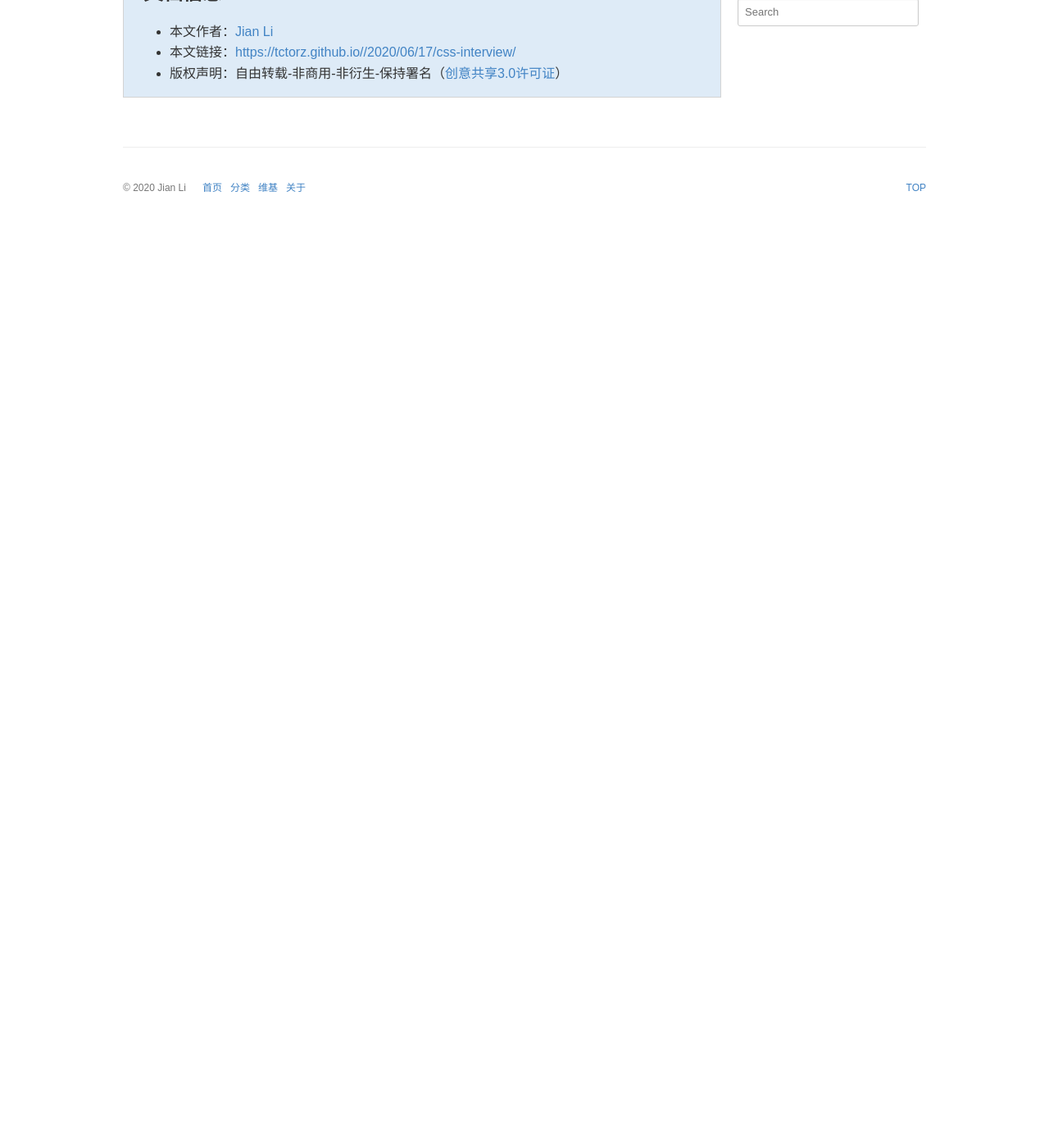
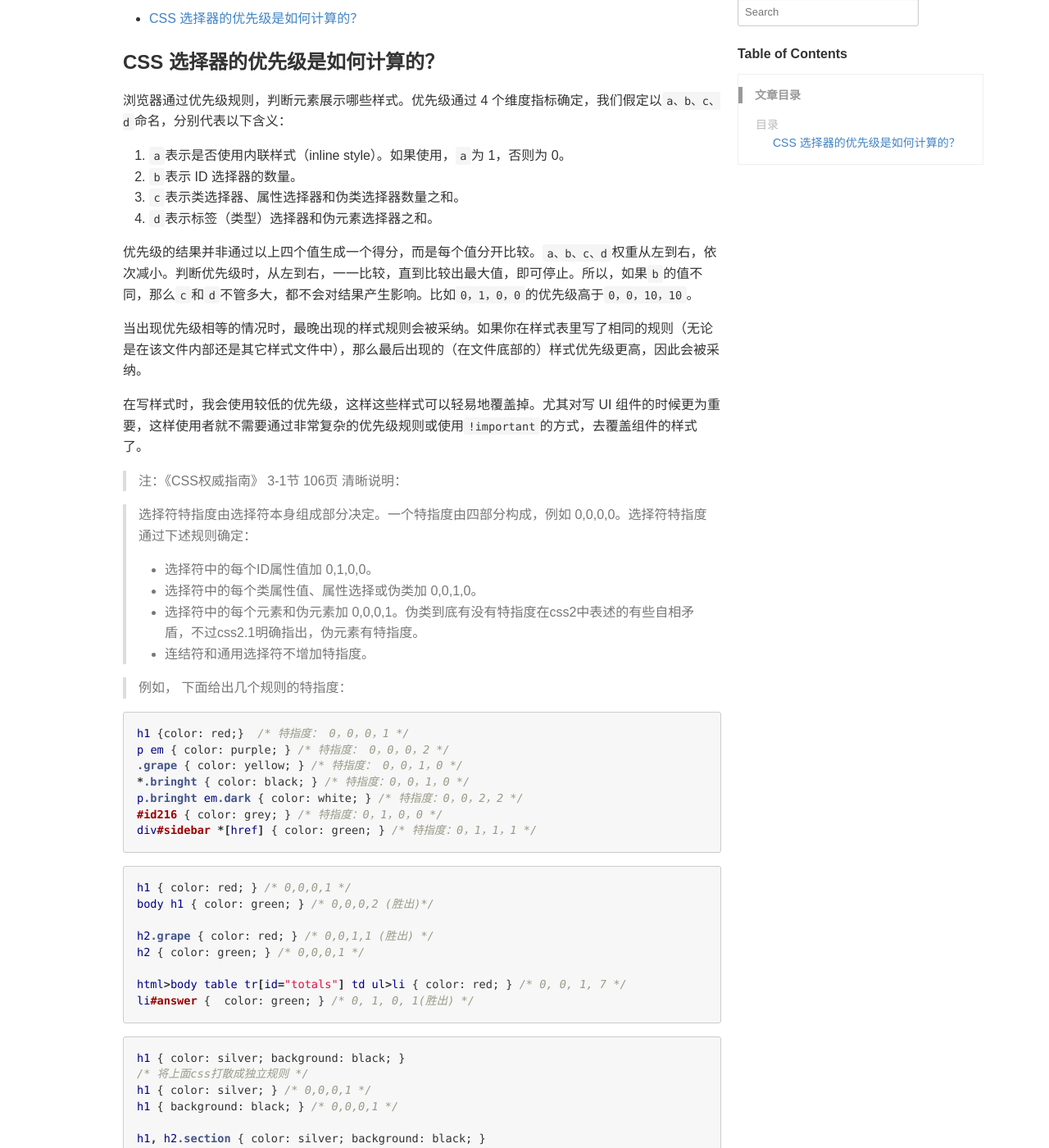
Before and after one commit to TcTOrz/TcTOrz.github.io, a Jekyll site: the page built from _posts/2020-06-17-css-interview.md, in a window 1280 px wide and 1400 px high, scrolled down 270 px. Shown: the whole window at 82% size. Built offline with Jekyll 4.4.1, drawn with Linux system fonts in a browser that asks for light colours; some web fonts are replaced; comment, search, counter and statistics services are not loaded; before the commit the page ends 900 px from its top, so only the background shows below that; some of the changed text lies outside the part shown.

Commit message:
css-特指度

````diff
--- a/_posts/2020-06-17-css-interview.md
+++ b/_posts/2020-06-17-css-interview.md
@@ -6,3 +6,81 @@ description: 自己遇见的一些题目
 keywords: Css, interview
 topmost: false
 ---
+
+## 目录
+
+- [CSS 选择器的优先级是如何计算的？](#css-选择器的优先级是如何计算的)
+
+### CSS 选择器的优先级是如何计算的？
+浏览器通过优先级规则，判断元素展示哪些样式。优先级通过 4 个维度指标确定，我们假定以`a、b、c、d`命名，分别代表以下含义：
+1. `a`表示是否使用内联样式（inline style）。如果使用，`a`为 1，否则为 0。
+2. `b`表示 ID 选择器的数量。
+3. `c`表示类选择器、属性选择器和伪类选择器数量之和。
+4. `d`表示标签（类型）选择器和伪元素选择器之和。
+
+优先级的结果并非通过以上四个值生成一个得分，而是每个值分开比较。`a、b、c、d`权重从左到右，依次减小。判断优先级时，从左到右，一一比较，直到比较出最大值，即可停止。所以，如果`b`的值不同，那么`c`和`d`不管多大，都不会对结果产生影响。比如`0，1，0，0`的优先级高于`0，0，10，10`。
+
+当出现优先级相等的情况时，最晚出现的样式规则会被采纳。如果你在样式表里写了相同的规则（无论是在该文件内部还是其它样式文件中），那么最后出现的（在文件底部的）样式优先级更高，因此会被采纳。
+
+在写样式时，我会使用较低的优先级，这样这些样式可以轻易地覆盖掉。尤其对写 UI 组件的时候更为重要，这样使用者就不需要通过非常复杂的优先级规则或使用`!important`的方式，去覆盖组件的样式了。
+
+> 注：《CSS权威指南》 3-1节 106页 清晰说明：
+
+> 选择符特指度由选择符本身组成部分决定。一个特指度由四部分构成，例如 0,0,0,0。选择符特指度通过下述规则确定：
+- 选择符中的每个ID属性值加 0,1,0,0。
+- 选择符中的每个类属性值、属性选择或伪类加 0,0,1,0。
+- 选择符中的每个元素和伪元素加 0,0,0,1。伪类到底有没有特指度在css2中表述的有些自相矛盾，不过css2.1明确指出，伪元素有特指度。
+- 连结符和通用选择符不增加特指度。
+
+> 例如， 下面给出几个规则的特指度：
+
+```css
+h1 {color: red;}  /* 特指度： 0，0，0，1 */
+p em { color: purple; } /* 特指度： 0，0，0，2 */
+.grape { color: yellow; } /* 特指度： 0，0，1，0 */
+*.bringht { color: black; } /* 特指度：0，0，1，0 */
+p.bringht em.dark { color: white; } /* 特指度：0，0，2，2 */
+#id216 { color: grey; } /* 特指度：0，1，0，0 */
+div#sidebar *[href] { color: green; } /* 特指度：0，1，1，1 */
+```
+
+```css
+h1 { color: red; } /* 0,0,0,1 */
+body h1 { color: green; } /* 0,0,0,2 (胜出)*/
+
+h2.grape { color: red; } /* 0,0,1,1 (胜出) */
+h2 { color: green; } /* 0,0,0,1 */
+
+html>body table tr[id="totals"] td ul>li { color: red; } /* 0, 0, 1, 7 */
+li#answer {  color: green; } /* 0, 1, 0, 1(胜出) */
+```
+
+```css
+h1 { color: silver; background: black; }
+/* 将上面css打散成独立规则 */
+h1 { color: silver; } /* 0,0,0,1 */
+h1 { background: black; } /* 0,0,0,1 */
+
+h1, h2.section { color: silver; background: black; }
+/* 打散 */
+h1 { color: silver; } /* 0,0,0,1 */
+h1 { background: black; } /* 0,0,0,1 */
+h2.section { color: silver; } /* 0,0,1,1 */
+h2.section { background: black; } /* 0,0,1,1 */
+```
+
+```css
+/* 通用选择符不增加特指度 */
+div p { color: black; } /* 0,0,0,2 */
+* { color: grey; } /* 0,0,0,0 */
+body * strong { color: red; } /* 0,0,0,2 */
+```
+
+```html
+<!-- 行内选择符特指度最高 -->
+<h1 style="color: green;">test</h1> <!-- 1,0,0,0 -->
+```
+
+另外重要声明`!important`对特指度没有影响，但是会与不重要声明分开处理。重要声明和非重要声明冲突时，重要声明始终胜出。
+
+[[↑] 回到顶部](#目录)
````
